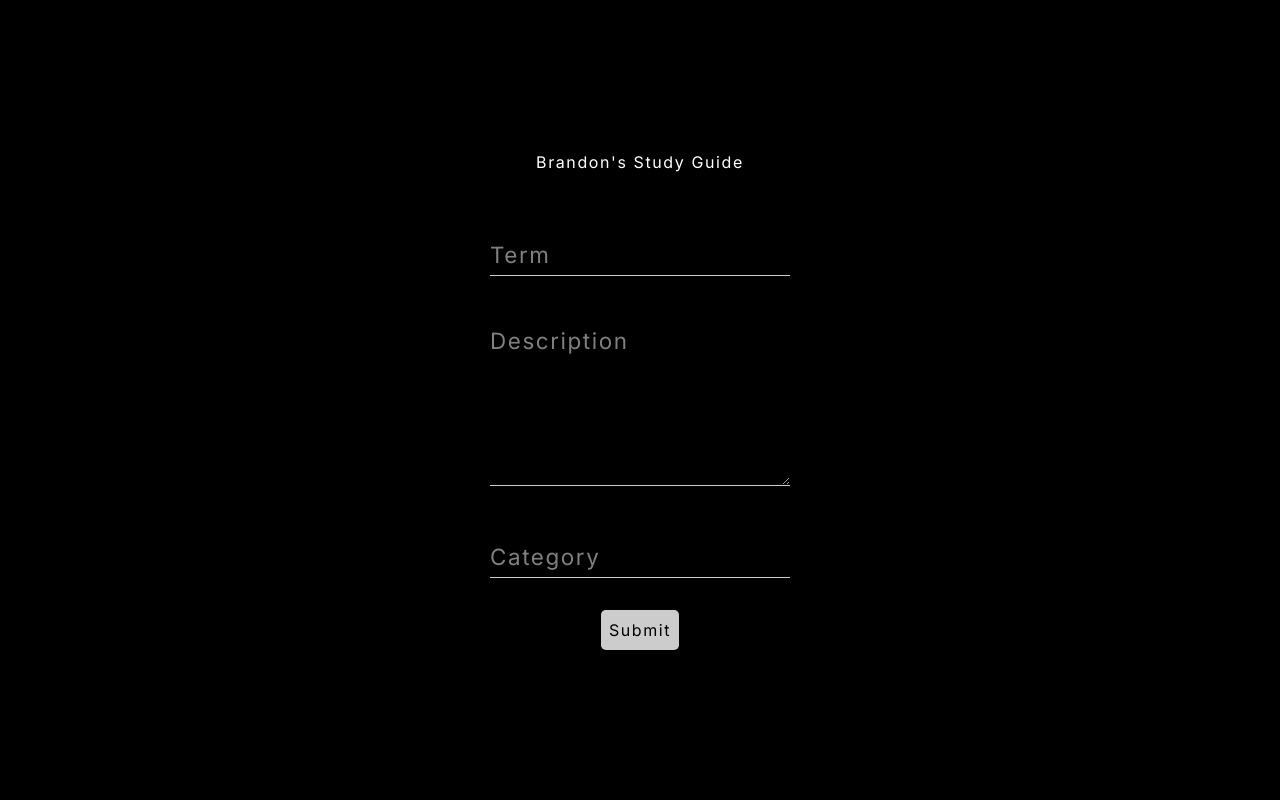
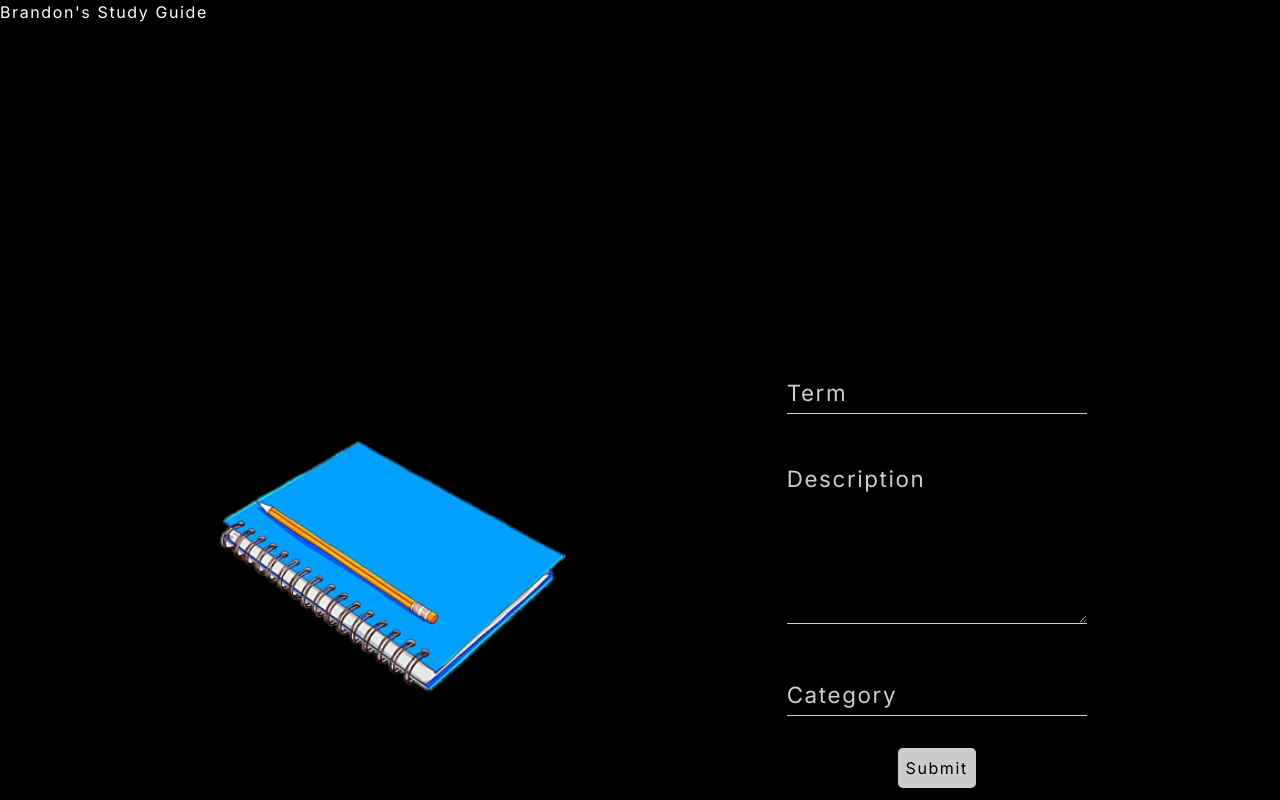
Before and after one commit to bmaggiano/study-sheet, a Next.js app: page / in a window 1280 px wide. Built offline with nearby package versions, Linux system fonts and the light colour scheme.

Commit message:
added notebook picture to give more flare

```diff
--- a/src/app/globals.css
+++ b/src/app/globals.css
@@ -4,16 +4,19 @@
 
 
 body {
-display: flex;
-flex-direction: column;
-align-items: center;
-justify-content: center;
 height: 100vh;
 /* background: url("") no-repeat center; */
-background-color: black;
+background-color: rgb(0, 0, 0);
 font-family: 'Segoe UI', Tahoma, Geneva, Verdana, sans-serif;
 letter-spacing: .1rem;
 gap: 2rem;
+}
+
+.page-container {
+  display: flex;
+  align-items: center;
+  justify-content: space-evenly;
+  margin-top: 20rem;
 }
 
 .input-box {
@@ -41,7 +44,7 @@ font-size: 1.8rem;
   position: absolute;
   left: 0;
   padding: 1rem 0rem;
-  color: rgba(255, 255, 255, .5);
+  color: #ccc;
   font-size: 1.4rem;
   pointer-events: none;
   transition: .5s;
@@ -69,6 +72,6 @@ font-size: 1.8rem;
 .term-input:focus ~ label {
   transform: translateY(-2rem);
   transition: .5s;
-  color: rgb(162, 162, 198);
+  color: rgba(255, 255, 255, .5);
   font-size: 1rem;
 }
--- a/src/app/page.tsx
+++ b/src/app/page.tsx
@@ -5,23 +5,20 @@ export default function Home() {
   return (
     <>
       <h1 className="text-white">Brandon's Study Guide</h1>
+      <div className="page-container">
+        <div>
+          <Image alt="notebook" src="/notebook.png" width={400} height={400} />
+        </div>
 
+        <div>
           <form>
             <div className="input-box">
-          <input
-            type="text"
-            className="term-input"
-            required
-          />
+              <input type="text" className="term-input" required />
               <label className="term-label">Term</label>
             </div>
 
             <div className="input-box area">
-          <textarea
-            className="term-input text-area"
-            rows={7}
-            required
-          />
+              <textarea className="term-input text-area" rows={7} required />
               <label className="term-label">Description</label>
             </div>
 
@@ -46,6 +43,8 @@ export default function Home() {
               <input className="submit" type="submit" />
             </div>
           </form>
+        </div>
+      </div>
     </>
   );
 }
```
Also changed, not shown: public/notebook.png (added). Lines whose indentation alone changed are shown as unchanged.
